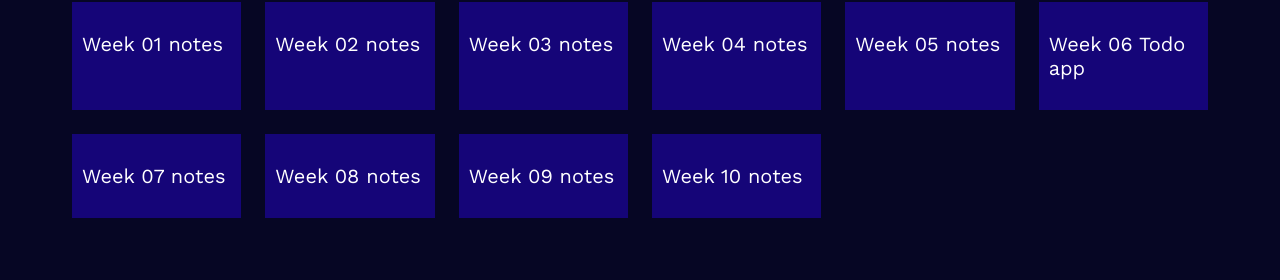
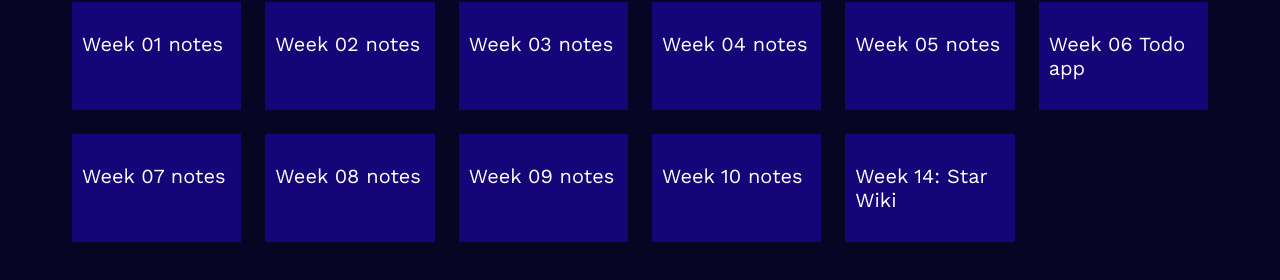
Before and after one commit to santiagopintus/wdd330readings, a website with bundled scripts: page index.html in a window 1280 px wide. Shown: the part 152-432 px from the top of the page. Built offline with nearby package versions, Linux system fonts and the light colour scheme.

Commit message:
Added link to final project

```diff
--- a/js/directory.js
+++ b/js/directory.js
@@ -49,4 +49,9 @@ export const links = [
     navLabel: "Week 10",
     url: "pages/w10",
   },
+  {
+    label: "Week 14: Star Wiki",
+    navLabel: "Star Wiki",
+    url: "https://santiagopintus.github.io/StarWiki/",
+  },
 ];
--- a/sass/layout/_home.scss
+++ b/sass/layout/_home.scss
@@ -29,6 +29,9 @@
       .week-item {
         background-color: $primaryC;
 
+        &:hover {
+          filter: brightness(1);
+        }
         a {
           width: 100%;
           text-align: center;
```
